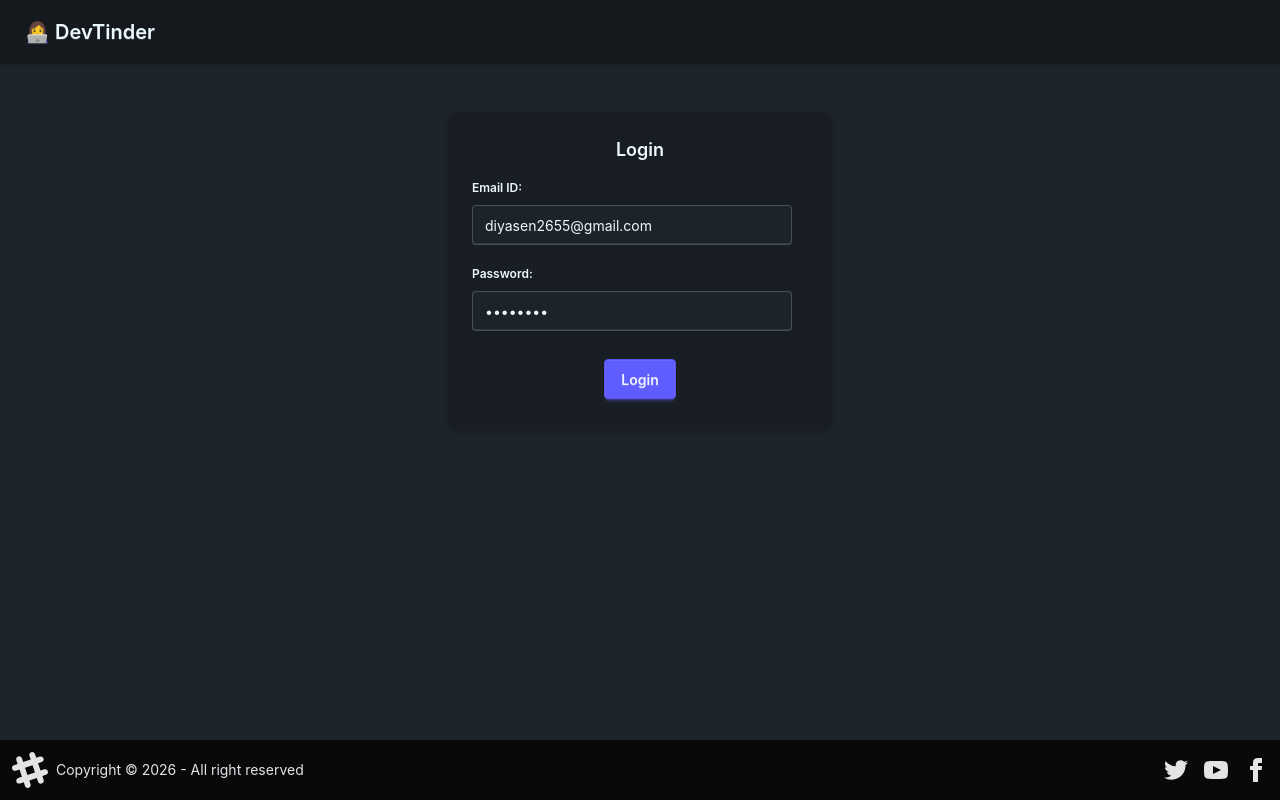
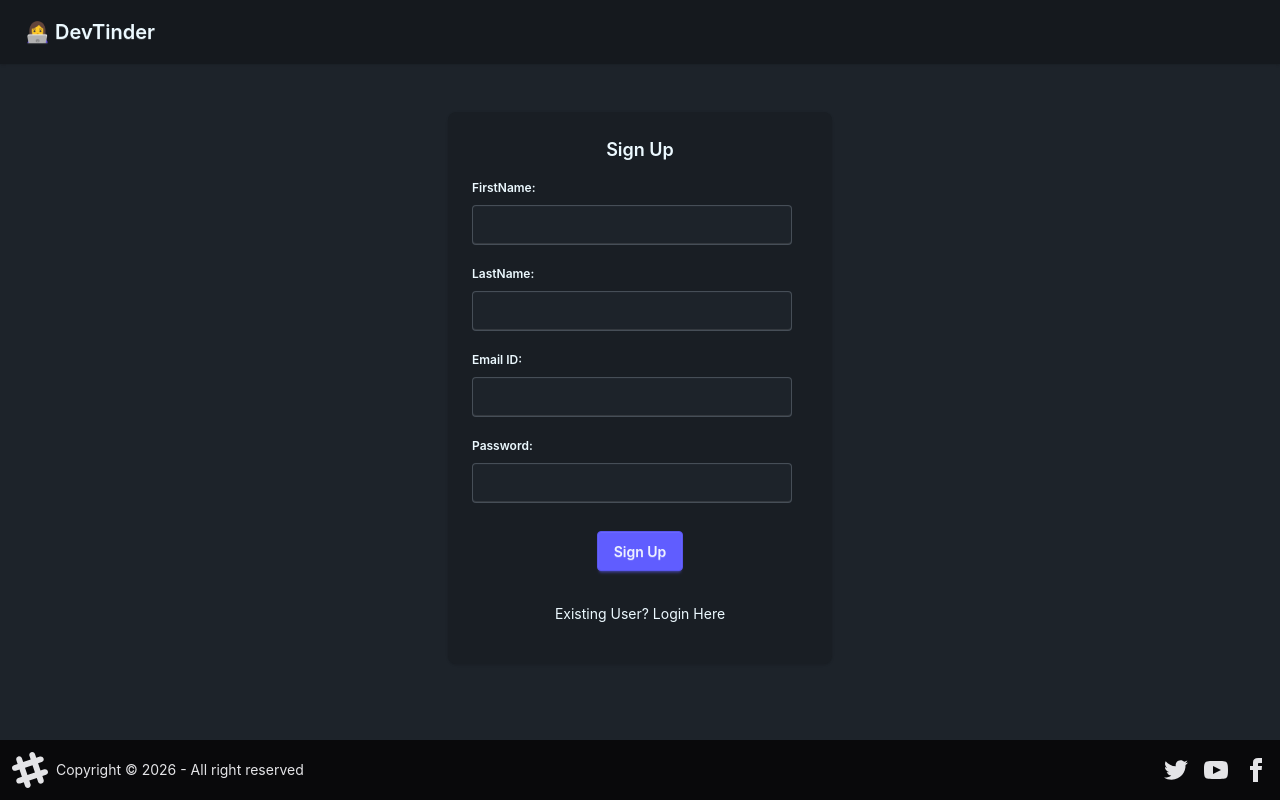
Before and after one commit to Jaswanthiregalla/devTinder-web, a React (Vite) app: page /login in a window 1280 px wide. Built offline with nearby package versions, Linux system fonts and the light colour scheme; no server answers.

Commit message:
Update devTinder frontend

```diff
--- a/src/components/EditProfile.jsx
+++ b/src/components/EditProfile.jsx
@@ -10,9 +10,9 @@ const EditProfile = ({ user }) => {
   const [firstName, setFirstName] = useState(user.firstName);
   const [lastName, setLastName] = useState(user.lastName);
   const [photoUrl, setPhotoUrl] = useState(user.photoUrl);
-  const [age, setAge] = useState(user.age);
-  const [gender, setGender] = useState(user.gender);
-  const [about, setAbout] = useState(user.about);
+  const [age, setAge] = useState(user.age || "");
+  const [gender, setGender] = useState(user.gender || "");
+  const [about, setAbout] = useState(user.about || "");
   const [error, setError] = useState("");
   const [showToast, setShowToast] = useState(false);
 
@@ -21,12 +21,25 @@ const EditProfile = ({ user }) => {
   const saveProfile = async () => {
     //Clear Errors
     setError("");
+
     try {
-      const res = await axios.patch(
-        BASE_URL + "/profile/edit",
-        { firstName, lastName, photoUrl, age, gender, about },
-        { withCredentials: true },
-      );
+      const profileData = {
+        firstName,
+        lastName,
+        photoUrl,
+        about,
+      };
+
+      if (age !== "") {
+        profileData.age = age;
+      }
+
+      if (gender !== "") {
+        profileData.gender = gender;
+      }
+      const res = await axios.patch(BASE_URL + "/profile/edit", profileData, {
+        withCredentials: true,
+      });
       dispatch(addUser(res?.data?.data));
       setShowToast(true);
       setTimeout(() => {
@@ -93,12 +106,13 @@ const EditProfile = ({ user }) => {
               <div>
                 <legend className="fieldset-legend">Gender:</legend>
                 <select
-                  defaultValue="Select your gender"
                   value={gender}
                   onChange={(e) => setGender(e.target.value)}
                   className="select"
                 >
-                  <option disabled={true}>Select your gender</option>
+                  <option value="" disabled>
+                    Select your gender
+                  </option>
                   <option>male</option>
                   <option>female</option>
                   <option>others</option>
--- a/src/components/Feed.jsx
+++ b/src/components/Feed.jsx
@@ -28,6 +28,15 @@ const Feed = () => {
     getFeed();
   }, []);
 
+  if (!feed) return;
+
+  if (feed.length <= 0)
+    return (
+      <h1 className="flex justify-center text-2xl my-10">
+        No New Users Found!!!!
+      </h1>
+    );
+
   return (
     feed && (
       <div className="flex justify-center my-4">
--- a/src/components/Login.jsx
+++ b/src/components/Login.jsx
@@ -7,8 +7,12 @@ import { useNavigate } from "react-router-dom";
 import { BASE_URL } from "../utils/constants";
 
 const Login = () => {
-  const [emailId, setEmail] = useState("diyasen2655@gmail.com");
-  const [password, setPassword] = useState("Diya@123");
+  const [firstName, setFirstName] = useState("");
+  const [lastName, setLastName] = useState("");
+  const [emailId, setEmail] = useState("");
+  const [password, setPassword] = useState("");
+  const [isLoginForm, setIsLoginForm] = useState(false);
+
   const [error, setError] = useState("");
   const dispatch = useDispatch();
 
@@ -33,11 +37,55 @@ const Login = () => {
     }
   };
 
+  const handleSignUp = async () => {
+    try {
+      const res = await axios.post(
+        BASE_URL + "/signup",
+        { firstName, lastName, emailId, password },
+        { withCredentials: true },
+      );
+      dispatch(addUser(res?.data?.data));
+      return navigate("/profile");
+    } catch (err) {
+      console.log(err);
+    }
+  };
+
   return (
     <div className="flex justify-center my-12">
       <div className="card bg-base-200 w-96 shadow-sm">
         <div className="card-body">
-          <h2 className="card-title justify-center">Login</h2>
+          <h2 className="card-title justify-center">
+            {isLoginForm ? "Login" : "Sign Up"}
+          </h2>
+          {!isLoginForm && (
+            <>
+              <div>
+                <fieldset className="fieldset">
+                  <legend className="fieldset-legend">FirstName:</legend>
+                  <input
+                    type="text"
+                    value={firstName}
+                    onChange={(e) => setFirstName(e.target.value)}
+                    className="input"
+                    placeholder=""
+                  />
+                </fieldset>
+              </div>
+              <div>
+                <fieldset className="fieldset">
+                  <legend className="fieldset-legend">LastName:</legend>
+                  <input
+                    type="text"
+                    value={lastName}
+                    onChange={(e) => setLastName(e.target.value)}
+                    className="input"
+                    placeholder=""
+                  />
+                </fieldset>
+              </div>
+            </>
+          )}
           <div>
             <fieldset className="fieldset">
               <legend className="fieldset-legend">Email ID:</legend>
@@ -64,10 +112,21 @@ const Login = () => {
           </div>
           <p className="text-red-200">{error}</p>
           <div className="card-actions justify-center m-2">
-            <button className="btn btn-primary" onClick={handleLogin}>
-              Login
+            <button
+              className="btn btn-primary"
+              onClick={isLoginForm ? handleLogin : handleSignUp}
+            >
+              {isLoginForm ? "Login" : "Sign Up"}
             </button>
           </div>
+          <p
+            className="cursor-pointer mx-auto my-4"
+            onClick={() => setIsLoginForm((value) => !value)}
+          >
+            {isLoginForm
+              ? "New User? SignUp Here"
+              : "Existing User? Login Here"}
+          </p>
         </div>
       </div>
     </div>
--- a/src/components/Requests.jsx
+++ b/src/components/Requests.jsx
@@ -1,13 +1,27 @@
+/* eslint-disable no-unused-vars */
 /* eslint-disable react-hooks/exhaustive-deps */
 import { BASE_URL } from "../utils/constants";
 import axios from "axios";
 import { useDispatch, useSelector } from "react-redux";
-import { addRequests } from "../utils/requestSlice";
-import { useEffect } from "react";
+import { addRequests, removeRequests } from "../utils/requestSlice";
+import { useEffect, useState } from "react";
 const Requests = () => {
   const requests = useSelector((store) => store.requests);
+  const dispatch = useDispatch();
 
-  const dispatch = useDispatch();
+  const reviewRequest = async (status, _id) => {
+    try {
+      const res = await axios.post(
+        BASE_URL + "/request/review/" + status + "/" + _id,
+        {},
+        { withCredentials: true },
+      );
+      dispatch(removeRequests(_id));
+    } catch (err) {
+      console.log(err);
+    }
+  };
+
   const fetchRequests = async () => {
     try {
       const res = await axios.get(BASE_URL + "/user/requests/received", {
@@ -29,9 +43,11 @@ const Requests = () => {
   }
 
   if (requests.length === 0) {
-    <div className="flex justify-center">
-      <h1 className="text-2xl">No Requests Found</h1>
-    </div>;
+    return (
+      <div className="flex justify-center my-10">
+        <h1 className="text-2xl">No Requests Found</h1>
+      </div>
+    );
   }
 
   return (
@@ -56,8 +72,18 @@ const Requests = () => {
               {age && gender && <p>{age + " , " + gender}</p>}
             </div>
             <div>
-              <button className="btn btn-primary mx-2">Reject</button>
-              <button className="btn btn-secondary mx-2">Accept</button>
+              <button
+                className="btn btn-primary mx-2"
+                onClick={() => reviewRequest("rejected", request._id)}
+              >
+                Reject
+              </button>
+              <button
+                className="btn btn-secondary mx-2"
+                onClick={() => reviewRequest("accepted", request._id)}
+              >
+                Accept
+              </button>
             </div>
           </div>
         );
--- a/src/components/UserCard.jsx
+++ b/src/components/UserCard.jsx
@@ -1,9 +1,29 @@
+/* eslint-disable no-unused-vars */
+import axios from "axios";
+import { BASE_URL } from "../utils/constants";
+import { useDispatch } from "react-redux";
+import { removeUserFromFeed } from "../utils/feedSlice";
+
 const UserCard = ({ user }) => {
-  const { firstName, lastName, about, photoUrl, age, gender } = user;
+  const { _id, firstName, lastName, about, photoUrl, age, gender } = user;
+  const dispatch = useDispatch();
+  const handleSendRequest = async (status, userId) => {
+    try {
+      const res = axios.post(
+        BASE_URL + "/request/send/" + status + "/" + userId,
+        {},
+        { withCredentials: true },
+      );
+      dispatch(removeUserFromFeed(userId));
+    } catch (err) {
+      console.log(err);
+    }
+  };
+
   return (
     <div className="card bg-base-300 w-76 shadow-sm  rounded-lg">
       <figure>
-        <img src={photoUrl} alt="userphoto" className="w-full" />
+        <img src={photoUrl || null} alt="userphoto" className="w-full" />
       </figure>
       <div className="card-body mx-4">
         <h2 className="card-title">
@@ -13,8 +33,18 @@ const UserCard = ({ user }) => {
         {gender && <p>{gender}</p>}
         <p>{about}</p>
         <div className="card-actions my-3">
-          <button className="btn btn-primary">Ignore</button>
-          <button className="btn btn-secondary">Interested</button>
+          <button
+            className="btn btn-primary"
+            onClick={() => handleSendRequest("ignored", _id)}
+          >
+            Ignore
+          </button>
+          <button
+            className="btn btn-secondary"
+            onClick={() => handleSendRequest("interested", _id)}
+          >
+            Interested
+          </button>
         </div>
       </div>
     </div>
--- a/src/utils/feedSlice.js
+++ b/src/utils/feedSlice.js
@@ -8,10 +8,13 @@ const feedSlice = createSlice({
     addFeed: (state, action) => {
       return action.payload;
     },
-    removeFeed: (state, action) => null,
+    removeUserFromFeed: (state, action) => {
+      const newArray = state.filter((user) => user._id !== action.payload);
+      return newArray;
+    },
   },
 });
 
-export const { addFeed, removeFeed } = feedSlice.actions;
+export const { addFeed, removeUserFromFeed } = feedSlice.actions;
 
 export default feedSlice.reducer;
--- /dev/null
+++ b/src/utils/requestSlice.js
@@ -0,0 +1,15 @@
+import { createSlice } from "@reduxjs/toolkit"
+const requestSlice = createSlice({
+    name: "requests",
+    initialState: null,
+    reducers: {
+        addRequests: (state, action) => action.payload,
+        removeRequests: (state, action) => {
+            const newArray = state.filter((r) => r._id !== action.payload)
+            return newArray
+        }
+
+    }
+})
+export const {addRequests, removeRequests} = requestSlice.actions
+export default requestSlice.reducer
--- a/src/utils/requestSlice.jsx
+++ /dev/null
@@ -1,11 +0,0 @@
-import { createSlice } from "@reduxjs/toolkit"
-const requestSlice = createSlice({
-    name: "requests",
-    initialState: null,
-    reducers: {
-        addRequests: (state, action) => action.payload
-
-    }
-})
-export const {addRequests} = requestSlice.actions
-export default requestSlice.reducer
```
